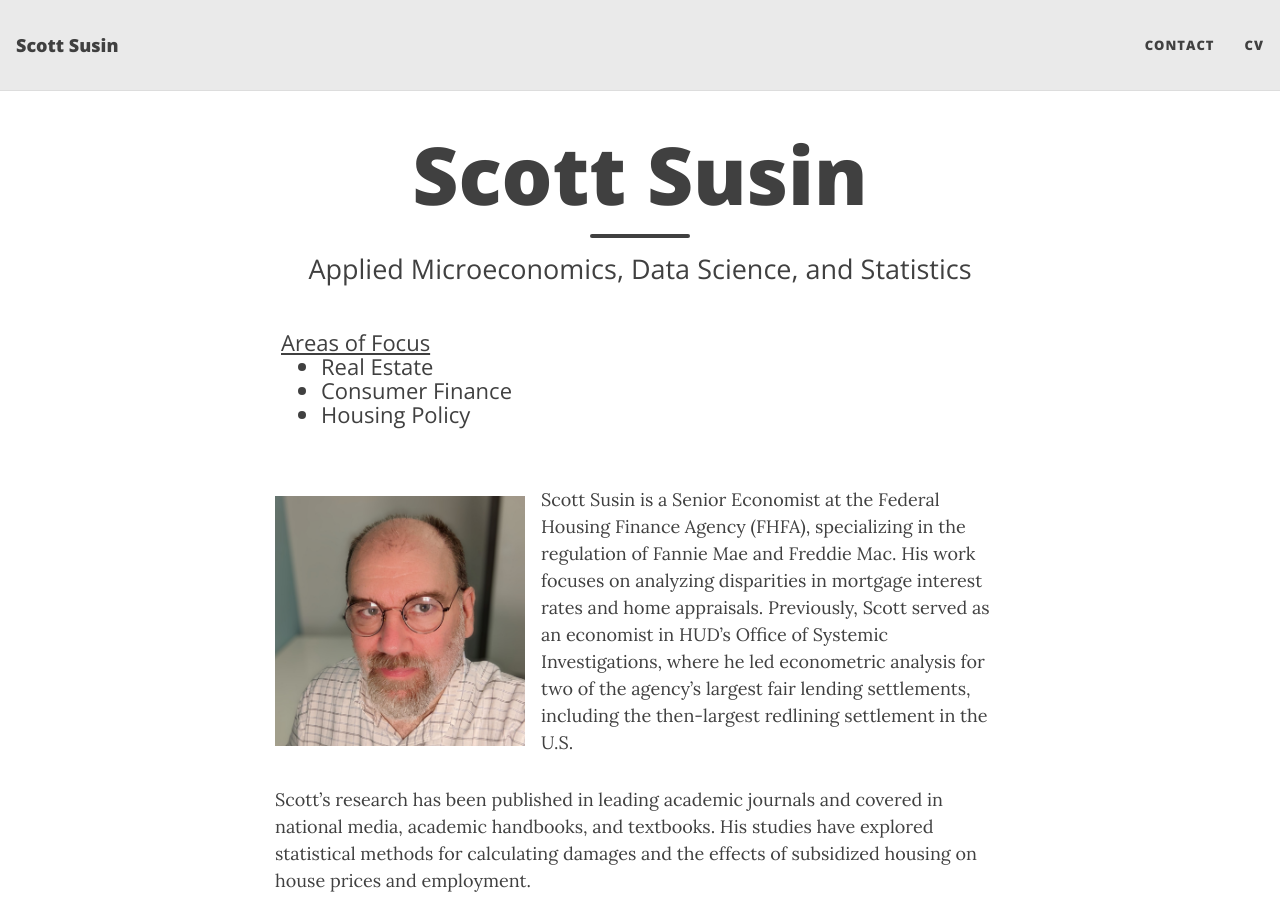
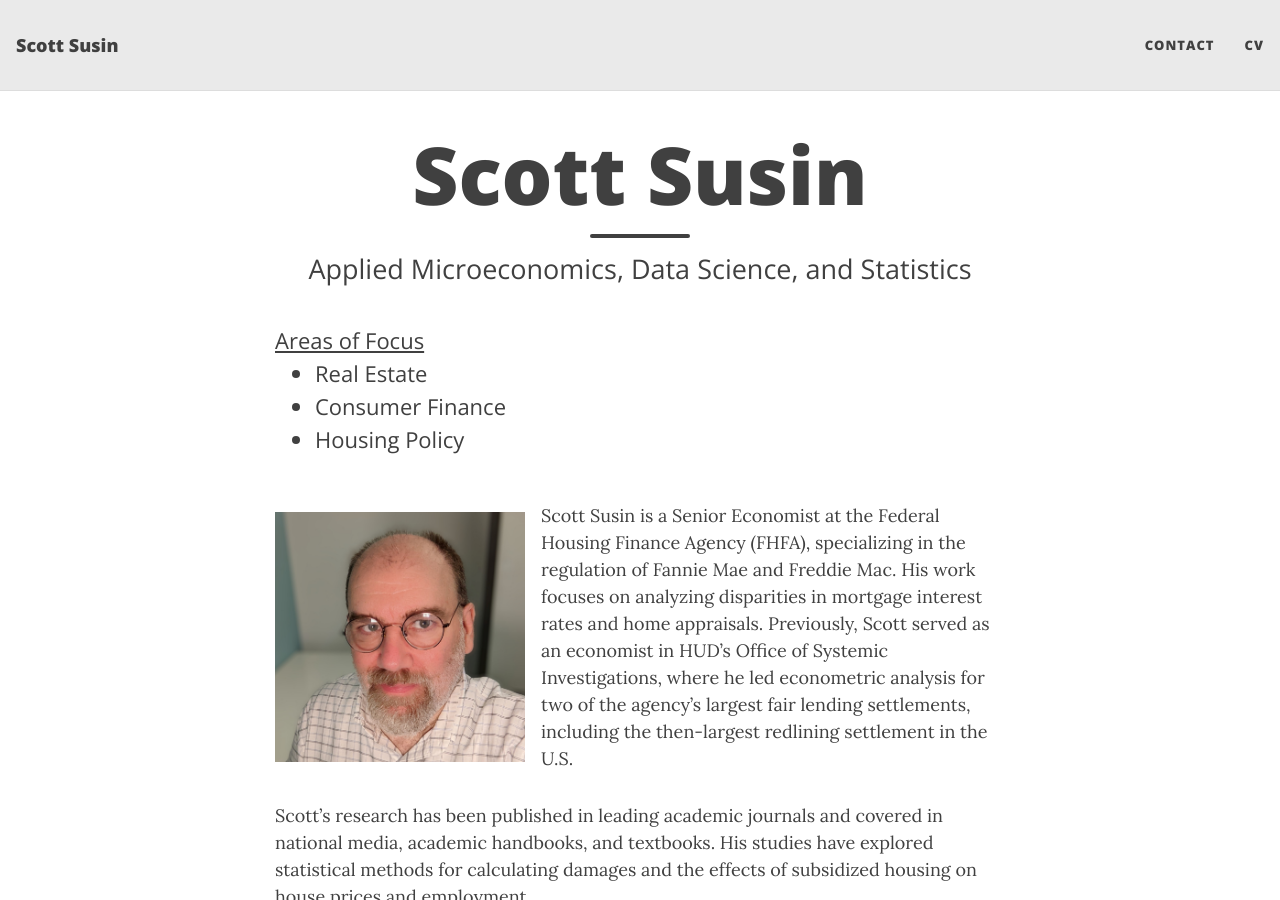
Before and after one commit to ssusin270/ScottSusinCom, a Jekyll site: the page built from index.md, in a window 1280 px wide and 900 px high. Built offline with Jekyll 4.4.1, drawn with Linux system fonts in a browser that asks for light colours.

Commit message:
Update index.md

```diff
--- a/index.md
+++ b/index.md
@@ -5,7 +5,7 @@
 subtitle: Applied Microeconomics, Data Science, and Statistics
 ---
 
-<h3 class="page-subheading" style="font-weight:300; font-size: 1.375rem; padding:6px;">
+<h3 class="page-subheading" style="font-weight:300; font-size: 1.375rem; line-height:1.5;">
 <u>Areas of Focus</u>
 <ul>
           <li>Real Estate</li>
```
